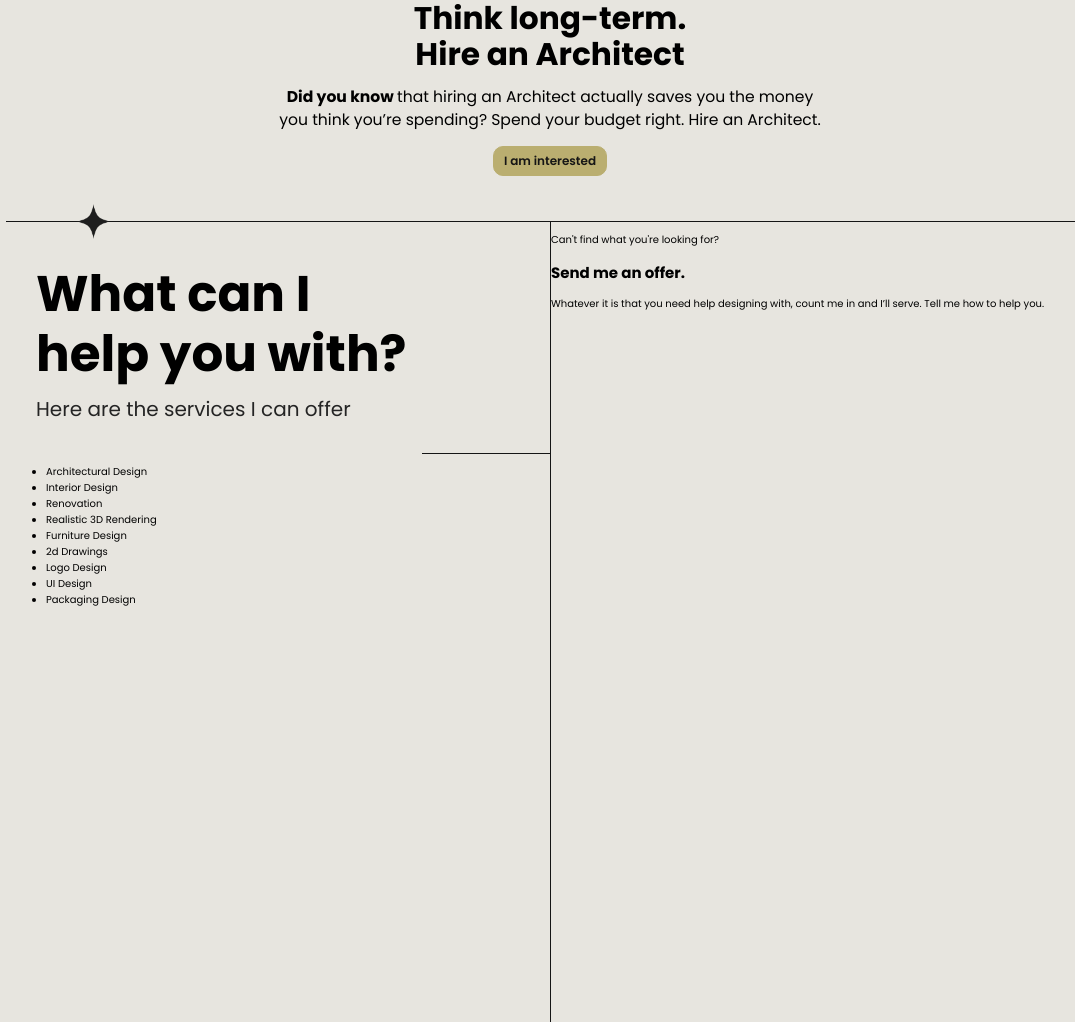
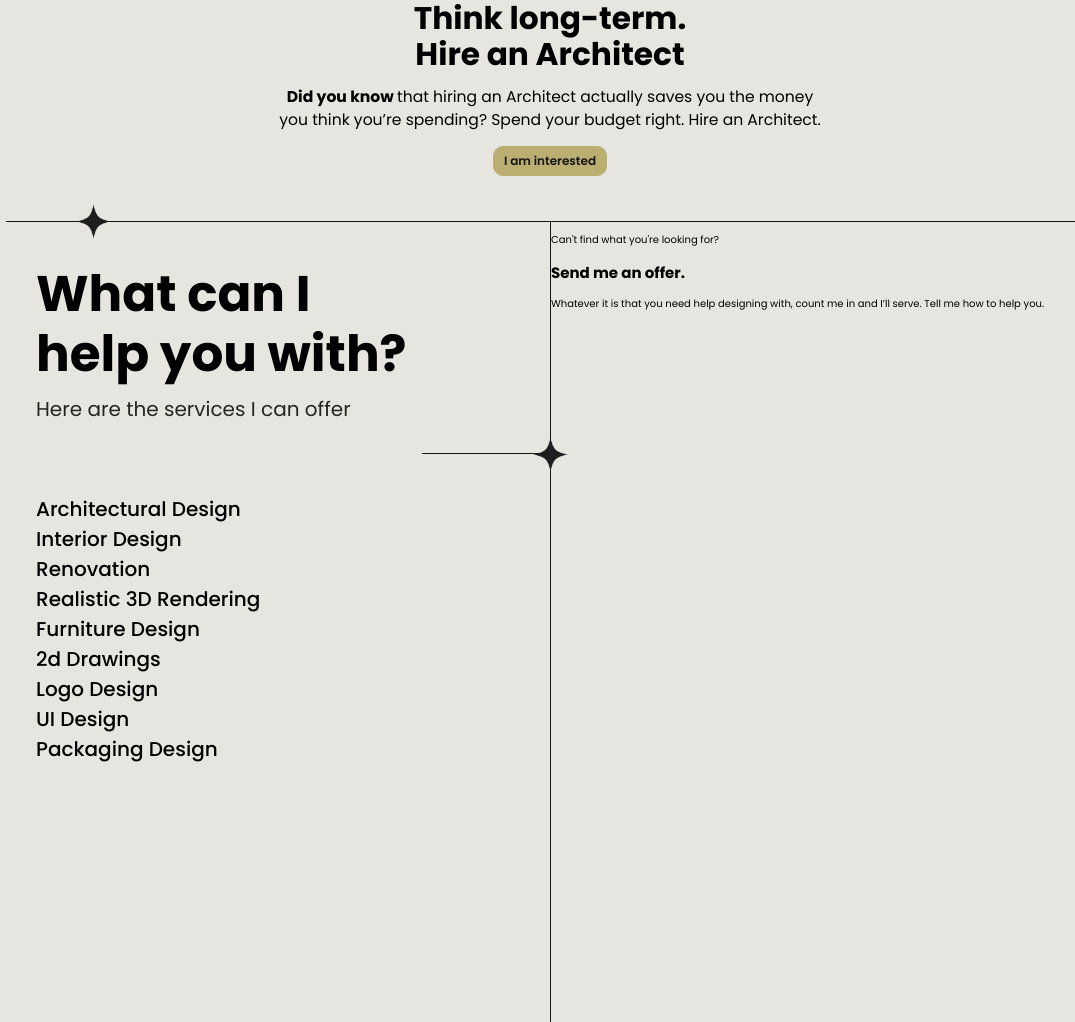
Before and after one commit to Layyl/layyl.github.io, a plain HTML site: page index.html in a window 1280 px wide. Shown: the part 1665-2687 px from the top of the page, without its empty margins (90-1165 px from the left). Drawn offline with nearby package versions, Linux system fonts and the light colour scheme.

Commit message:
Finished services list

```diff
--- a/index.html
+++ b/index.html
@@ -81,7 +81,7 @@
         <div class="list-header">
             <h1>What can I <br>help you with?</h1>
             <p>Here are the services I can offer</p>
-            <div class="services_border"></div>
+            <img src="./images/Star 1 (1).png" alt="" class="services-diamond">
         </div>
         <div class="list-items">
             <ul>
--- a/style.css
+++ b/style.css
@@ -315,8 +315,6 @@ font-size: 1.5rem;
     height: 1px; /* Set the thickness of the border */
     background-color: var(--clr-primary);
 }
-
-
 .list-header h1{
     font-size: 5rem;
     line-height:6rem;
@@ -329,3 +327,27 @@ font-size: 1.5rem;
     margin-bottom:3rem;
     padding: 0;
 }
+.list-items{
+    position: relative;
+    margin: 3rem;
+}
+.list-items ul{
+    list-style: none;
+    padding-left: 0;
+}
+.list-items ul li{
+font-size: 2rem;
+font-weight: 500;
+cursor: pointer;
+}
+
+.list-items ul li:hover{
+text-decoration: line-through;
+text-decoration-color: var(--clr-accent);
+}
+.services .services-list .list-header .services-diamond{
+    position: absolute;
+    bottom: -1.78rem;
+    right:-1.8rem;
+    width: 3.5rem;
+}
```
